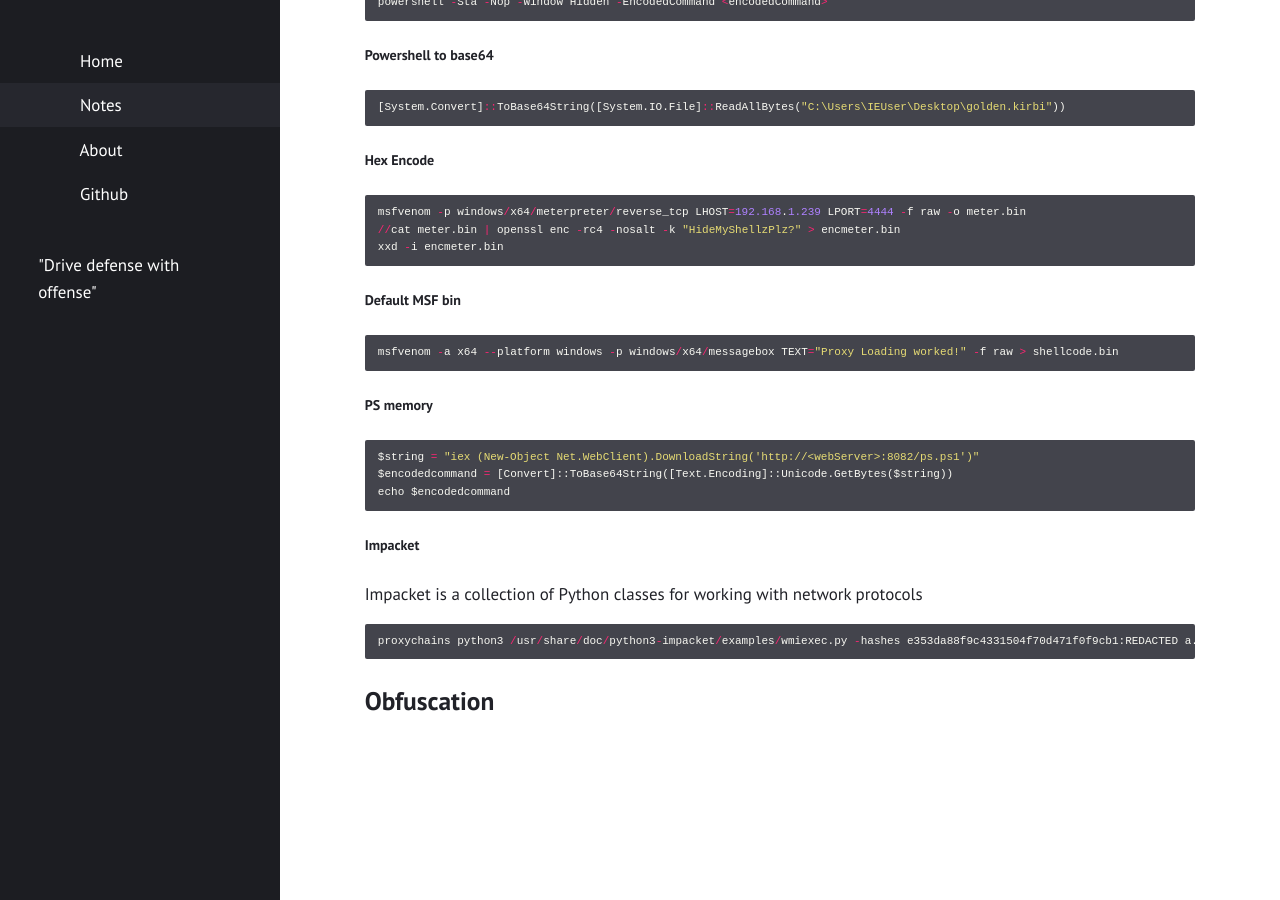
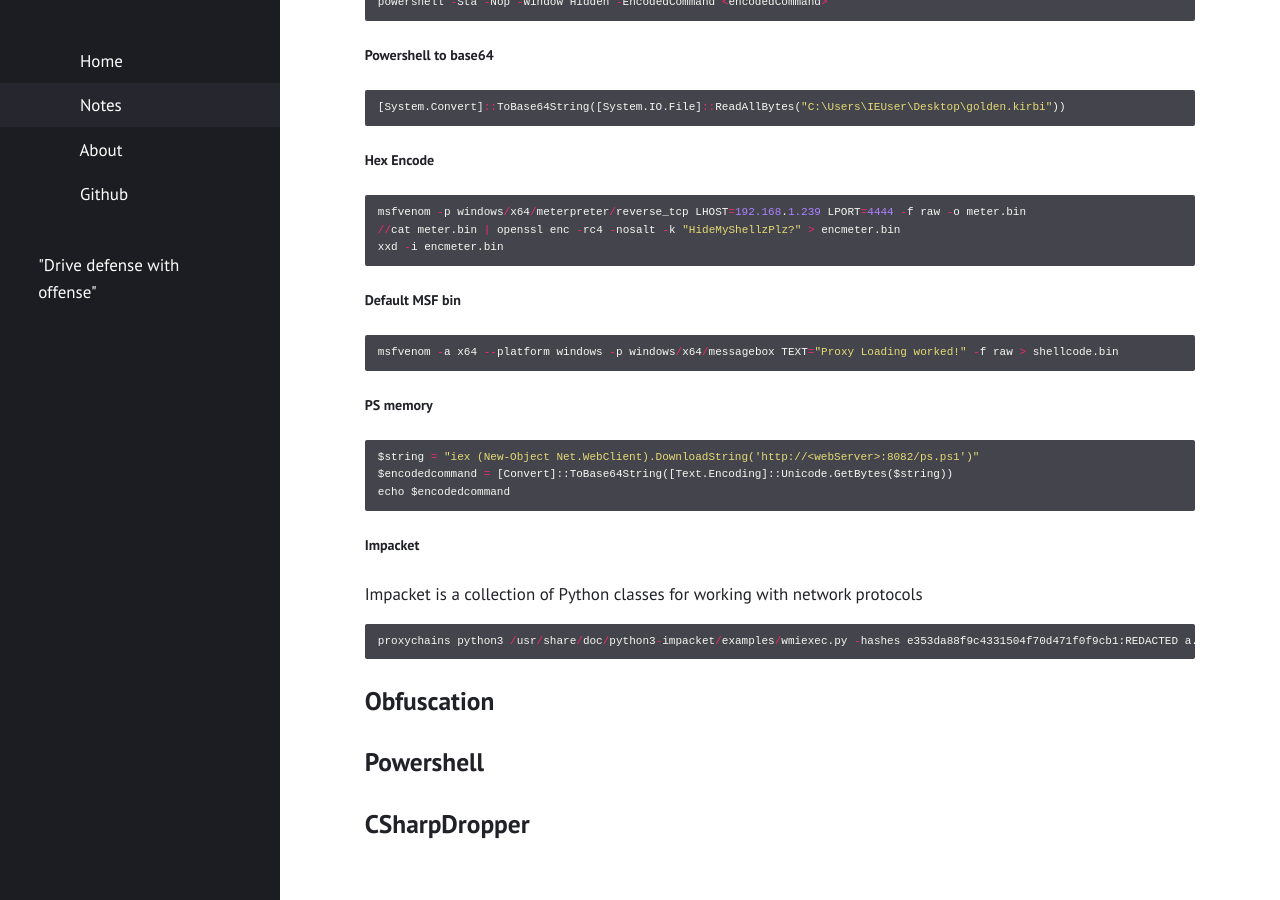
Before and after one commit to Fil88/Fil88.github.io, a Jekyll site: the page built from notes.md, in a window 1280 px wide and 900 px high, scrolled down 5749 px. Built offline with Jekyll 4.4.1, drawn with Linux system fonts in a browser that asks for light colours.

Commit message:
Update notes.md

````diff
--- a/notes.md
+++ b/notes.md
@@ -330,3 +330,7 @@ proxychains python3 /usr/share/doc/python3-impacket/examples/wmiexec.py -hashes
 ```
 
 # Obfuscation
+
+## Powershell
+
+## CSharpDropper
````
